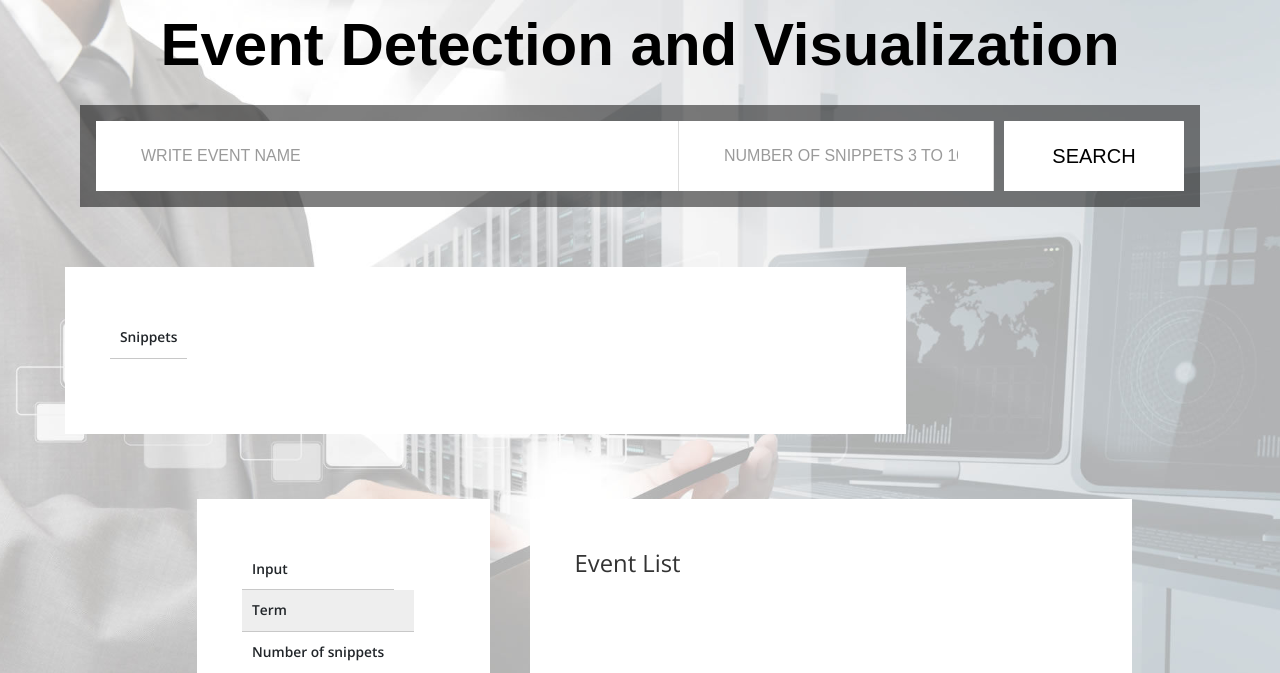
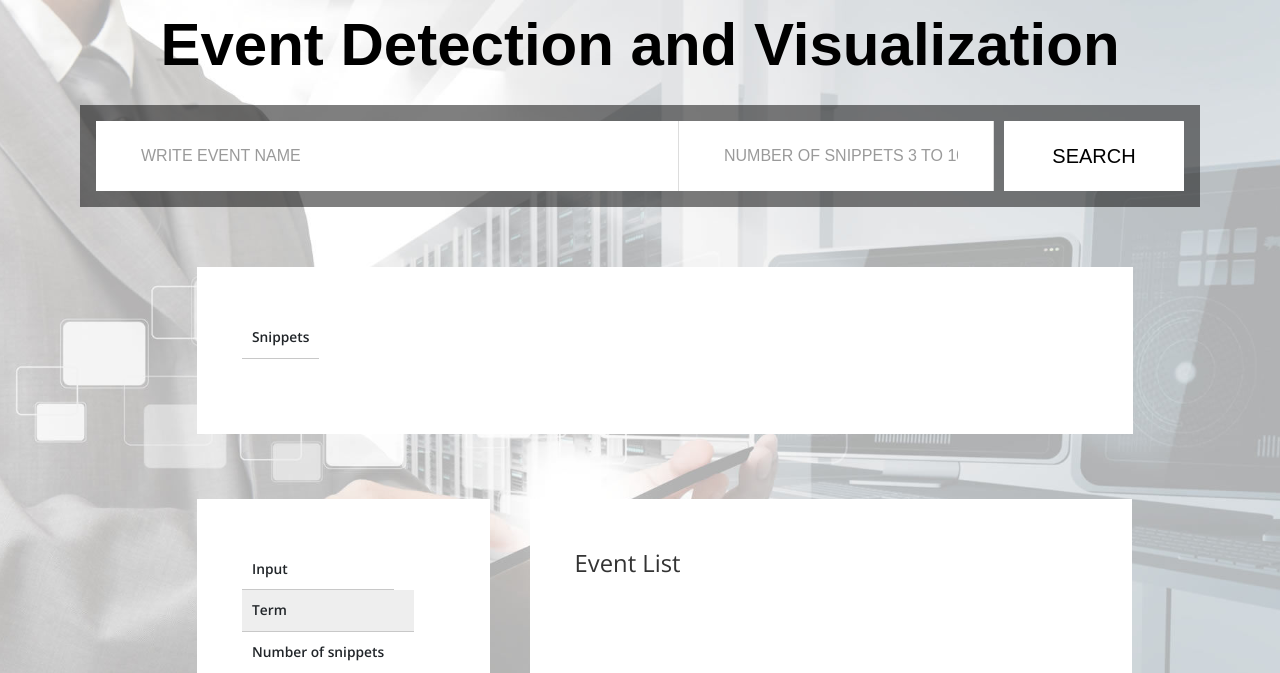
Before and after one commit to Ufatima/Python-Flask-WebApp-for-EventDetection, a Flask app: page / in a window 1280 px wide. Shown: the top 673 px of the page. Run offline with Flask 2, Linux system fonts and the light colour scheme; lists and menus that the app fills with data are empty; parts of the project's set-up code (start-up, migrations or seed data) failed here and were passed over; some libraries are stand-ins or nearby versions.

Commit message:
Update tooplate.css

```diff
--- a/static/css/tooplate.css
+++ b/static/css/tooplate.css
@@ -159,7 +159,8 @@ tr:hover            { background-color: #ffff99;}
 }
 
 .tm-col-big11 {
-  width: 74%;
+  width: 82%;
+  margin-left:132px;
 }
 
 .tm-col-big1 {
```
